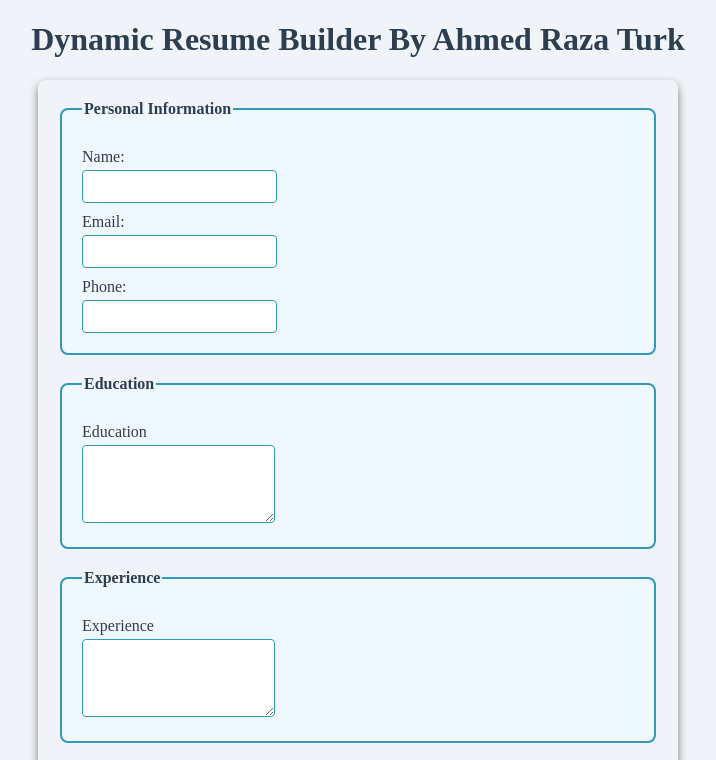
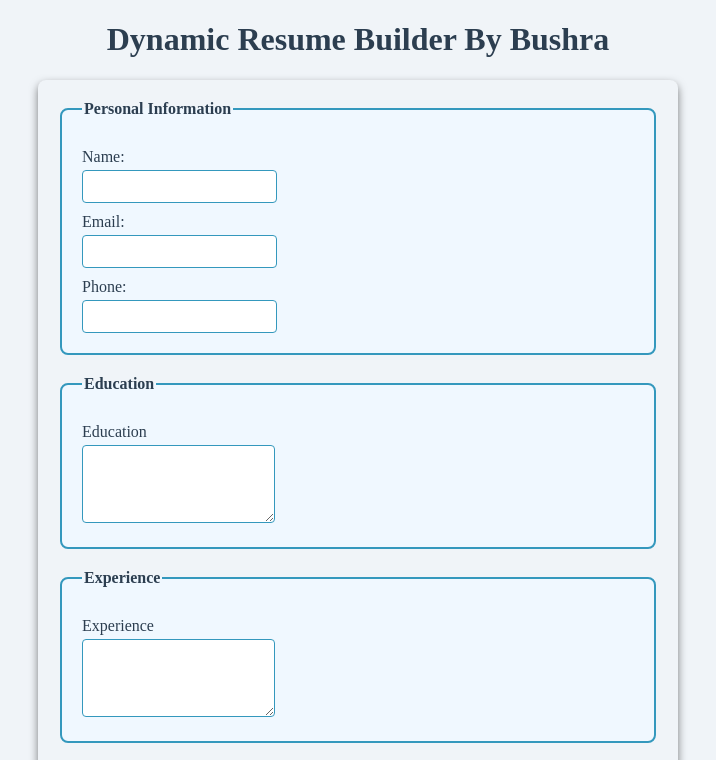
Before and after one commit to Bushraturk/milestone-3, a plain HTML site: page fine.html in a window 1280 px wide. Shown: the top 760 px of the page, without its empty margins (282-998 px from the left). Drawn offline with Linux system fonts and the light colour scheme; a script that the page names is missing.

Commit message:
Update and rename index.html to fine.html

```diff
--- a/index.html
+++ b/fine.html
@@ -7,7 +7,7 @@
     <link rel="stylesheet" href="style.css">
 </head>
 <body>
-    <h1>Dynamic Resume Builder By Ahmed Raza Turk</h1>
+    <h1>Dynamic Resume Builder By Bushra</h1>
     <form id="resumeForm">
         <fieldset>
             <legend>Personal Information</legend>
```
